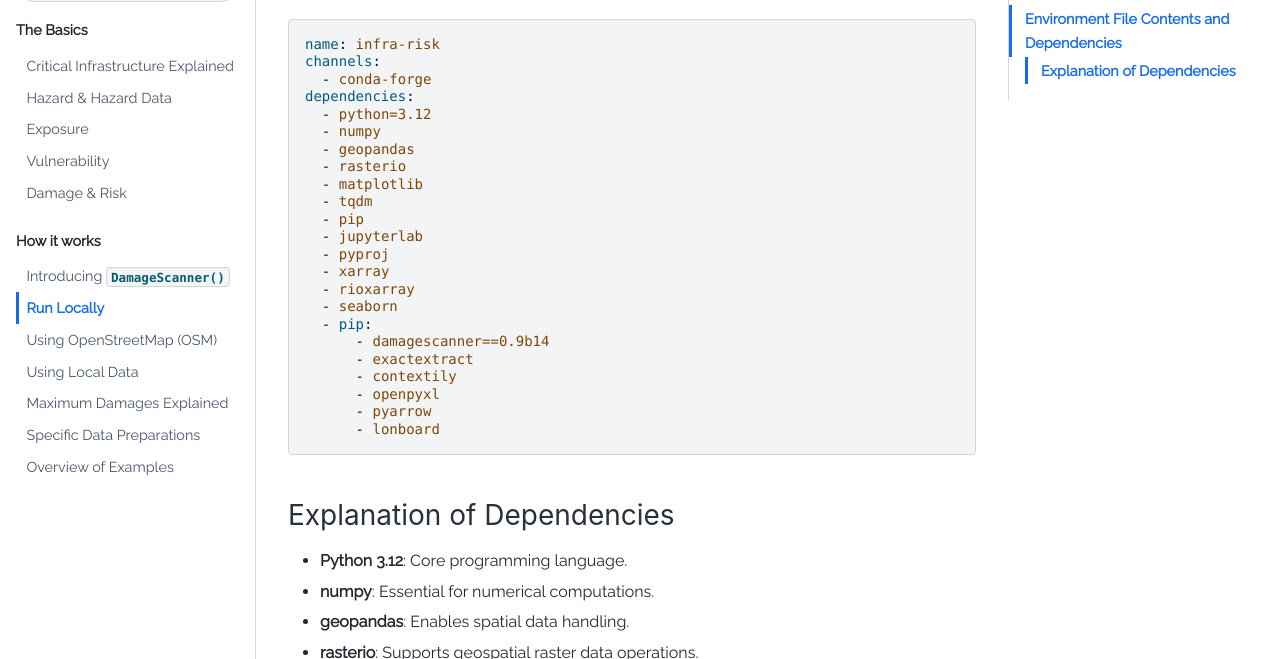
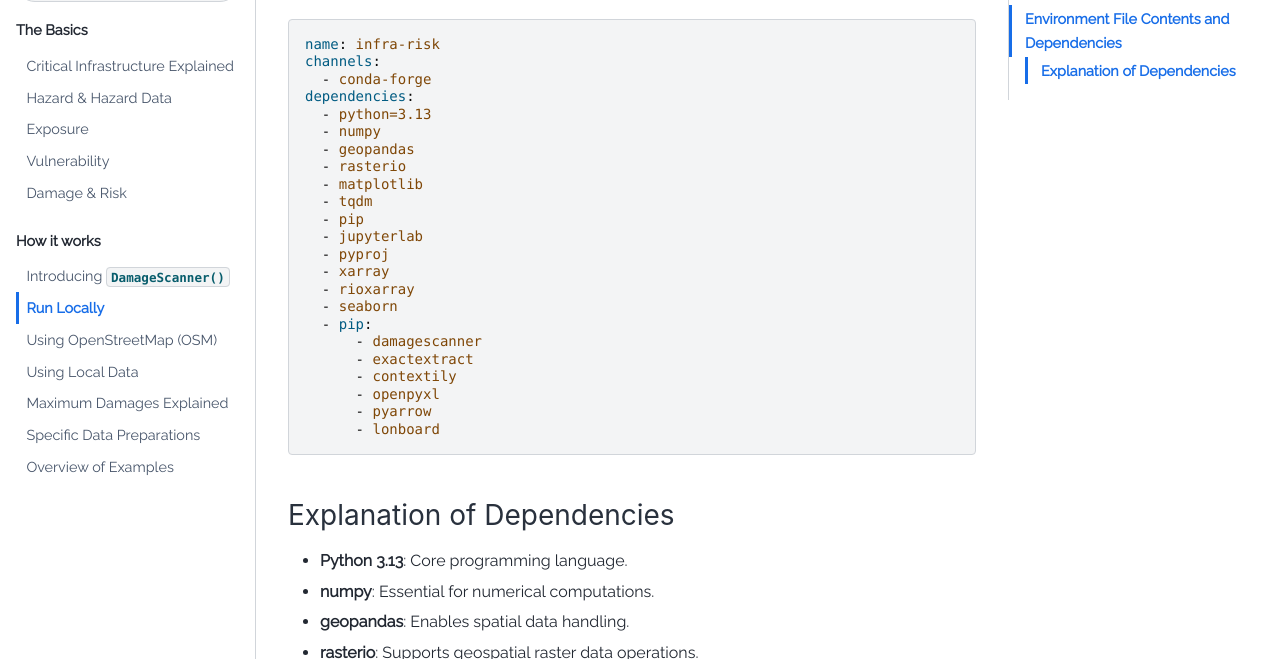
Before and after one commit to VU-IVM/GlobalInfraRisk, a Jupyter Book: the page built from howto/run_locally.md, in a window 1280 px wide and 900 px high, scrolled down 1184 px. Shown: the part 154-813 px from the top of the window. Built offline with Jupyter Book 1.0.4 settings and Sphinx 7.4.7 and the Sphinx Book theme 1.1.4, drawn with Linux system fonts in a browser that asks for light colours; pages that are not in the unit, such as notebooks, are missing from menus.

Commit message:
fixed for running with damagescanner 1.0.0

```diff
--- a/environment.yml
+++ b/environment.yml
@@ -4,7 +4,7 @@ channels:
     - conda-forge
 
 dependencies:
-        - python=3.12
+        - python=3.13
         - numpy
         - geopandas
         - rasterio
@@ -17,7 +17,7 @@ dependencies:
         - rioxarray
         - seaborn
         - pip:
-            - damagescanner==0.9b14
+            - damagescanner
             - exactextract
             - contextily
             - openpyxl
--- a/howto/run_locally.md
+++ b/howto/run_locally.md
@@ -45,7 +45,7 @@ name: infra-risk
 channels:
   - conda-forge
 dependencies:
-  - python=3.12
+  - python=3.13
   - numpy
   - geopandas
   - rasterio
@@ -58,7 +58,7 @@ dependencies:
   - rioxarray
   - seaborn
   - pip:
-      - damagescanner==0.9b14
+      - damagescanner
       - exactextract
       - contextily
       - openpyxl
@@ -68,7 +68,7 @@ dependencies:
 
 ### Explanation of Dependencies
 
-- **Python 3.12**: Core programming language.
+- **Python 3.13**: Core programming language.
 - **numpy**: Essential for numerical computations.
 - **geopandas**: Enables spatial data handling.
 - **rasterio**: Supports geospatial raster data operations.
```
Also changed, not shown: 16 other files.
